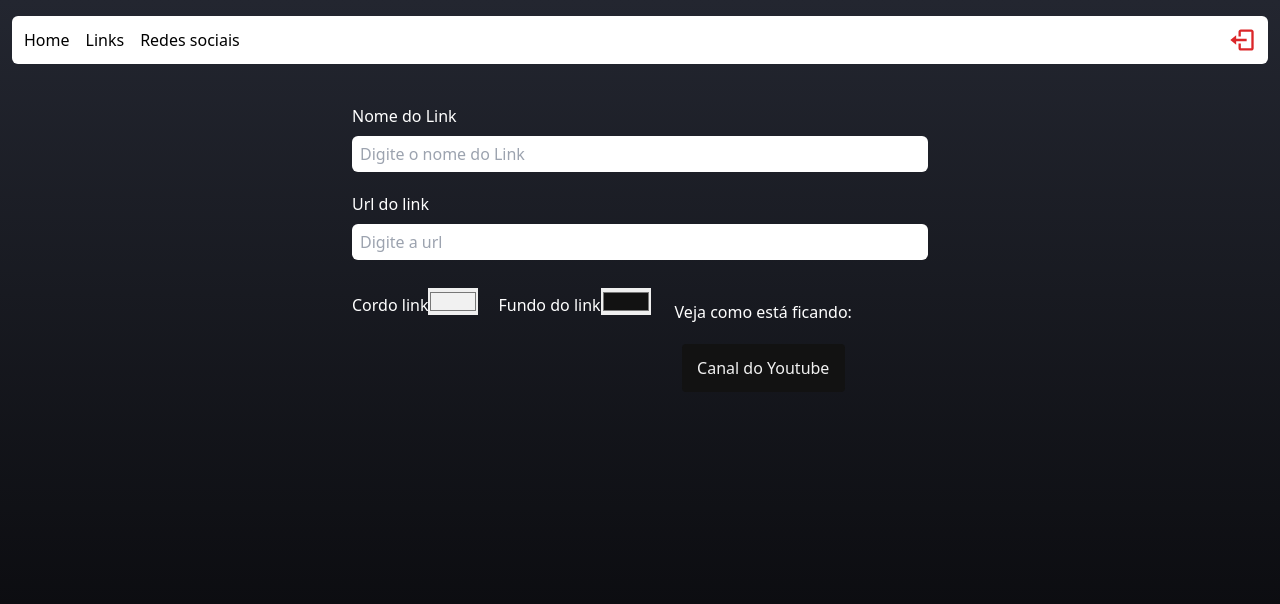
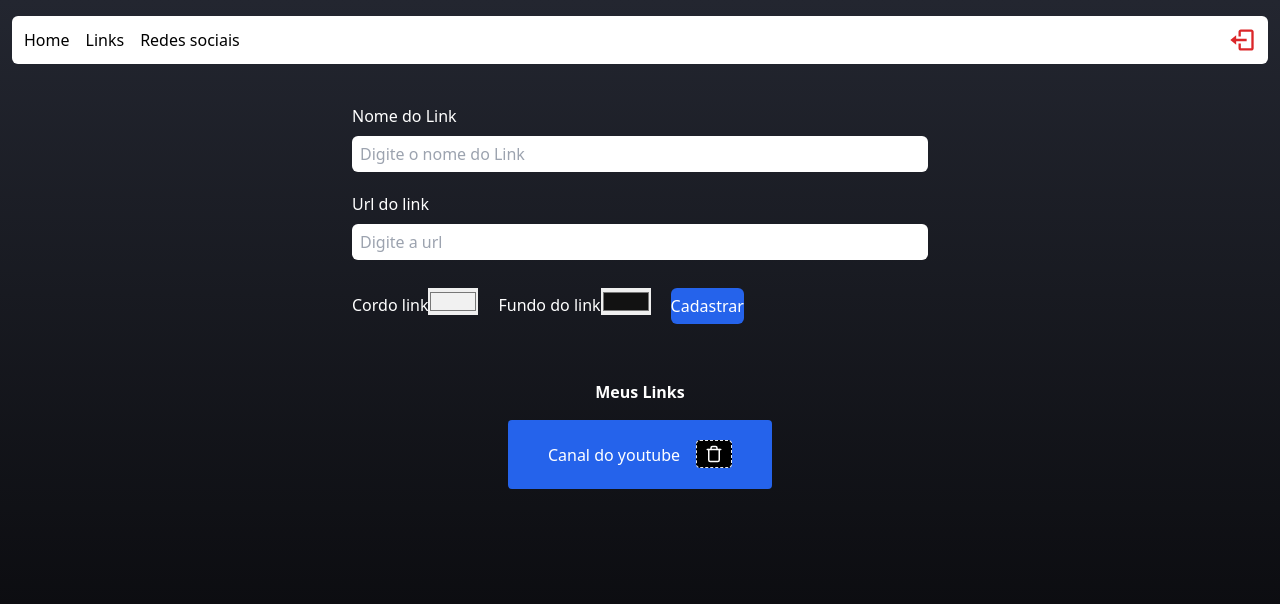
Before and after one commit to sheroques/Linktree, a React (Vite) app: page /admin in a window 1280 px wide. Shown: the top 604 px of the page. Built offline with nearby package versions, Linux system fonts and the light colour scheme; no server answers; sample sign-in values are in the browser's storage.

Commit message:
termino do layout de admin inicio do banco

```diff
--- a/package.json
+++ b/package.json
@@ -10,7 +10,7 @@
     "preview": "vite preview"
   },
   "dependencies": {
-    "firebase": "^10.11.1",
+    "firebase": "^10.14.1",
     "linktree": "file:",
     "localforage": "^1.10.0",
     "match-sorter": "^6.3.4",
@@ -18,7 +18,7 @@
     "react-dom": "^18.2.0",
     "react-icons": "^5.0.1",
     "react-router-dom": "^6.22.1",
-    "sort-by": "^1.2.0"
+    "sort-by": "^0.0.2"
   },
   "devDependencies": {
     "@types/react": "^18.2.56",
--- a/src/pages/admin/index.tsx
+++ b/src/pages/admin/index.tsx
@@ -1,17 +1,38 @@
 
 import {Header} from '../../components/Header'
 import { Input } from '../../components/input'
-import { useState } from 'react'
+import { FormEvent, useState } from 'react'
+import {FiTrash} from 'react-icons/fi'
+import{db} from '../../services/firebaseConnection'
+import {addDoc, collection, onSnapshot, query, orderBy, doc, deleteDoc,} from 'firebase/firestore'
+
+
 export function Admin(){
     const [nameInput, setNameInput] = useState("")
     const [urlInput, setUrlInput] = useState("")
     const [textColorInput, setTextColorInput] = useState("#f1f1f1")
     const [backgroundColorInput, setBackgroundColorInput] = useState('#121212')
 
+    async function handleRegister(e: FormEvent){
+        e.preventDefault();
+        if(nameInput === "" || urlInput ===""){
+            alert("Preencha todos os campos")
+            return;
+        }
+        addDoc(collection(db,"Links"),{
+            name: nameInput,
+            url: urlInput,
+            bg: backgroundColorInput,
+            color: textColorInput,
+            created: new Date()
+        })
+    }
+    //7:23
+
     return(
         <div className="flex items-center flex-col min-h-screen pb-7 px-2">
             <Header/>
-            <form className='flex flex-col mt-8 mb-3 w-full max-w-xl'>
+            <form className='flex flex-col mt-8 mb-3 w-full max-w-xl' onSubmit={handleRegister}>
                 <label className='text-white font-medium mt-2 mb-2 '>Nome do Link</label>
                 <Input placeholder ="Digite o nome do Link" value={nameInput} onChange={ (e)=>setNameInput(e.target.value)} />
 
@@ -27,14 +48,23 @@ export function Admin(){
                         <label className='text-white font-medium mt-2 mb-3'>Fundo do link</label>
                         <input type = "color" value = {backgroundColorInput} onChange={(e) => setBackgroundColorInput(e.target.value)}/>
                     </div>
-                    <div className='flex items-center justify-start flex-col mb-7 p-1 border-gray-100/25 borded rounded-md'>
+                  {nameInput!= "" && (  <div className='flex items-center justify-start flex-col mb-7 p-1 border-gray-100/25 borded rounded-md'>
                     <label className='text-white font-medium mt-2 mb-3'>Veja como está ficando:</label>
                     <article className='w-11/12 max-w-lg flex flex-col items-center justify-between bg-zinc-900 rounded px-1 py-3' style={{marginBottom:8, marginTop: 8, backgroundColor: backgroundColorInput}}>
-                        <p style ={{color:textColorInput}}>Canal do Youtube</p>
+                        <p className='font-medium' style ={{color:textColorInput}}>{nameInput}</p>
                     </article>
-                    </div>
+                    </div>) }
+                    <button  type= "submit" className="mb-7 bg-blue-600 h-9 rounded-md text-white font-medium gap-4 flex justify-center items-center"> Cadastrar</button>
                 </section>
             </form>
+            <h2 className='font-bold text-white mb-4 texte-2xl'> Meus Links</h2>
+
+            <article className='flex items-center justify-between max-w-xl rounded py-5 px-10 mb-2' style={{backgroundColor: '#2563EB', color:'#FFF'}}>
+                <p>Canal do youtube</p>
+            <div>
+                <button className='border border-dashed py-1 px-2 rounded ml-4 bg-black' ><FiTrash size={18} color="#fff"/> </button>
+            </div>
+            </article>
         </div>
     )
 }
--- a/src/services/firebaseConnection.ts
+++ b/src/services/firebaseConnection.ts
@@ -5,17 +5,16 @@ import { getAuth } from "firebase/auth";
 
 
 const firebaseConfig = {
-  apiKey: "AIzaSyAy-Mtmk5EiiP9lDk6tdU0KvhH_308vhFY",
-  authDomain: "reactlinks-d0d66.firebaseapp.com",
-  projectId: "reactlinks-d0d66",
-  storageBucket: "reactlinks-d0d66.appspot.com",
-  messagingSenderId: "323643120247",
-  appId: "1:323643120247:web:39718769cb68da5f43c472"
+  apiKey: "AIzaSyA4XnOVaVm_nuwBy391ML-iwPiFbBoORgo",
+  authDomain: "linktree-93082.firebaseapp.com",
+  projectId: "linktree-93082",
+  storageBucket: "linktree-93082.firebasestorage.app",
+  messagingSenderId: "1063943954611",
+  appId: "1:1063943954611:web:9c31aabb18f4f3981650c6"
 };
-
 
 const app = initializeApp(firebaseConfig);
 const auth = getAuth(app);
-const firestore = getFirestore(app);
+const db = getFirestore(app);
 
-export {auth,firestore};
+export {auth, db};
```
Also changed, not shown: 1 other file (tests, documents, lock files or other folders).
